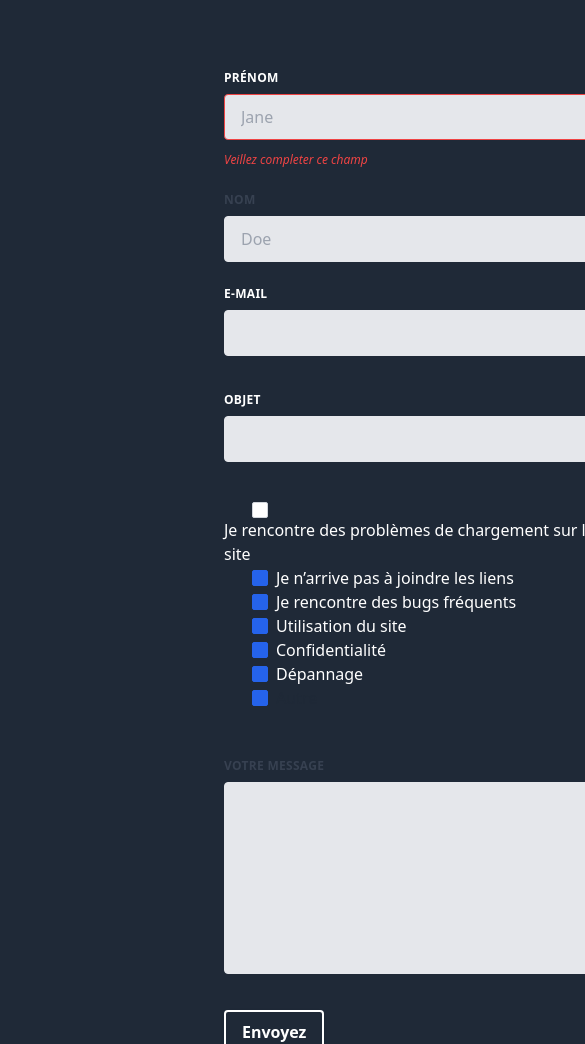
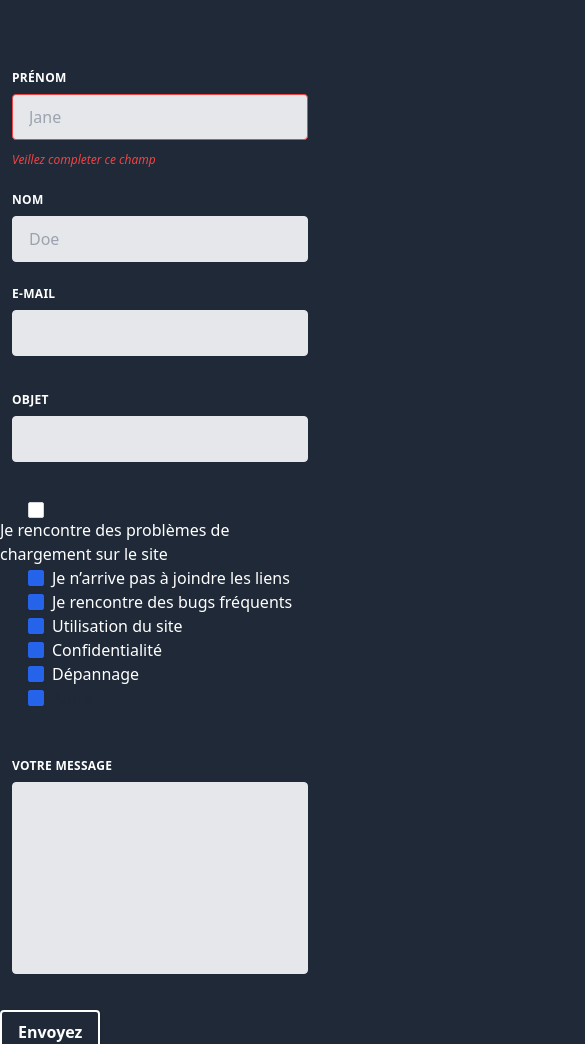
Before and after one commit to ChamberlinMorgane/SAE203, a Vue app: page /contact in a window 390 px wide. Shown: the part 262-1306 px from the top of the page, 585 px wide, since content can reach past the window. Built offline with nearby package versions, Linux system fonts and the light colour scheme.

Commit message:
corection responsive page de contact

```diff
--- a/src/views/ContactView.vue
+++ b/src/views/ContactView.vue
@@ -10,13 +10,13 @@
     </div>
     <div class="h-1 w-full bg-white"></div>
   </div>
-  <form class="mx-56 mb-14 w-full max-w-lg">
-    <div class="-mx-3 mb-6 flex flex-wrap">
+
+  <form class="mb-14 w-full max-w-xs">
+    <div class="mb-6 flex flex-wrap">
       <div class="mb-6 w-full px-3 md:mb-0 md:w-1/2">
         <label class="mb-2 block text-xs font-bold uppercase tracking-wide text-white" for="grid-first-name"> Prénom </label>
         <input
           class="
-            text-grey-600
             mb-3
             block
             w-full
@@ -27,6 +27,7 @@
             py-3
             px-4
             leading-tight
+            text-black
             focus:bg-white focus:outline-none
           "
           id="grid-first-name"
@@ -36,10 +37,9 @@
         <p class="text-xs italic text-red-500">Veillez completer ce champ</p>
       </div>
       <div class="w-full px-3 md:w-1/2">
-        <label class="mb-2 block text-xs font-bold uppercase tracking-wide text-gray-700" for="grid-last-name"> Nom </label>
+        <label class="mb-2 block text-xs font-bold uppercase tracking-wide text-white" for="grid-last-name"> Nom </label>
         <input
           class="
-            text-grey-600
             block
             w-full
             appearance-none
@@ -49,6 +49,7 @@
             py-3
             px-4
             leading-tight
+            text-black
             focus:border-gray-500 focus:bg-white focus:outline-none
           "
           id="grid-last-name"
@@ -57,7 +58,7 @@
         />
       </div>
     </div>
-    <div class="-mx-3 mb-6 flex flex-wrap">
+    <div class="mb-6 flex flex-wrap">
       <div class="w-full px-3">
         <label class="mb-2 block text-xs font-bold uppercase tracking-wide text-white" for="grid-password"> E-mail </label>
         <input
@@ -72,7 +73,7 @@
             py-3
             px-4
             leading-tight
-            text-white
+            text-black
             focus:border-gray-500 focus:bg-white focus:outline-none
           "
           id="email"
@@ -81,7 +82,7 @@
       </div>
     </div>
 
-    <div class="-mx-3 mb-6 flex flex-wrap">
+    <div class="mb-6 flex flex-wrap">
       <div class="w-full px-3">
         <label class="mb-2 block text-xs font-bold uppercase tracking-wide text-white" for="grid-password"> Objet </label>
         <input
@@ -96,7 +97,7 @@
             py-3
             px-4
             leading-tight
-            text-gray-600
+            text-black
             focus:border-gray-500 focus:bg-white focus:outline-none
           "
           id="email"
@@ -311,9 +312,9 @@
       </div>
     </div>
 
-    <div class="-mx-3 mb-6 flex flex-wrap">
+    <div class="mb-6 flex flex-wrap">
       <div class="w-full px-3">
-        <label class="mb-2 block text-xs font-bold uppercase tracking-wide text-gray-700" for="grid-password"> Votre message </label>
+        <label class="mb-2 block text-xs font-bold uppercase tracking-wide text-white" for="grid-password"> Votre message </label>
         <textarea
           class="
             no-resize
@@ -329,7 +330,7 @@
             py-3
             px-4
             leading-tight
-            text-gray-700
+            text-black
             focus:border-gray-500 focus:bg-white focus:outline-none
           "
           id="message"
```
